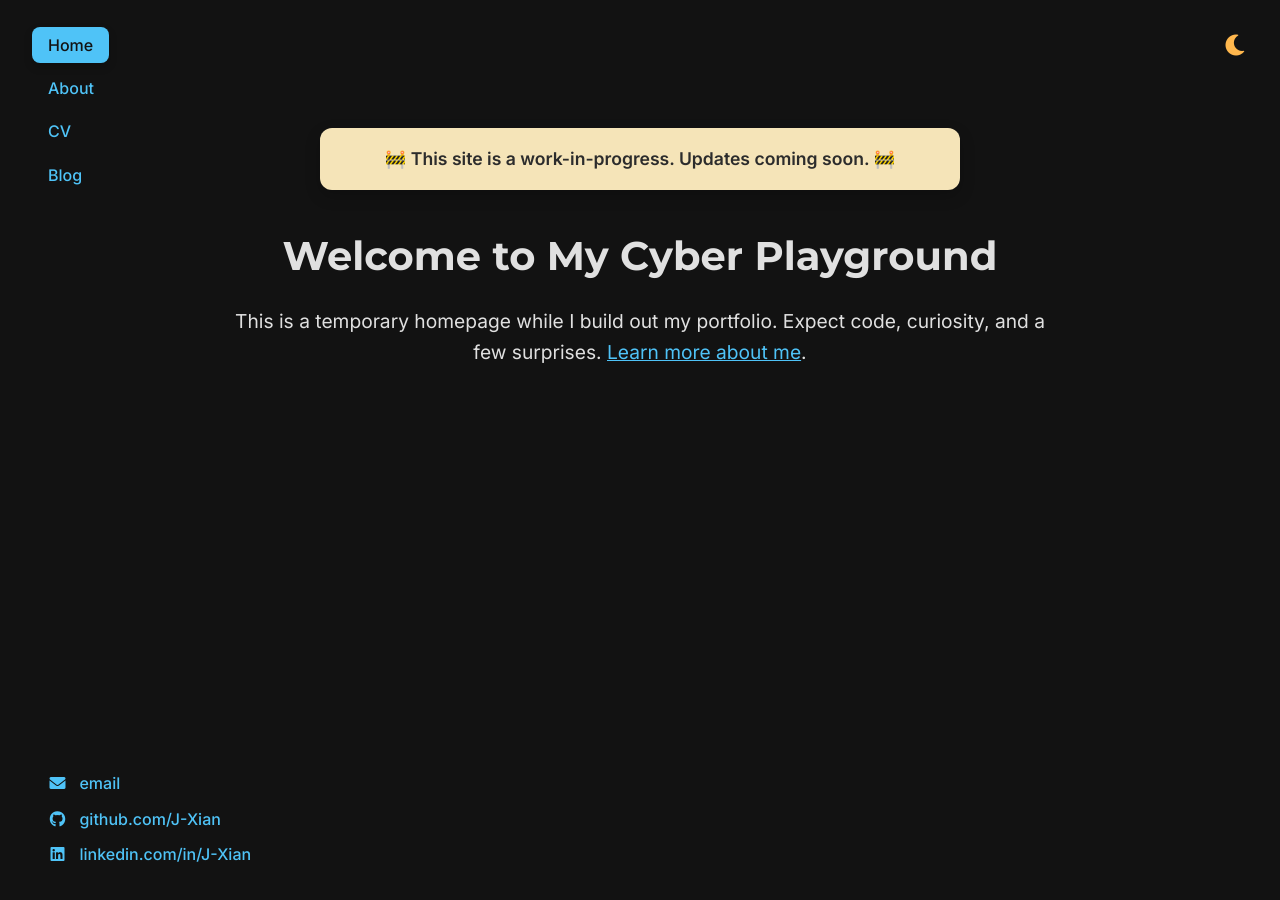
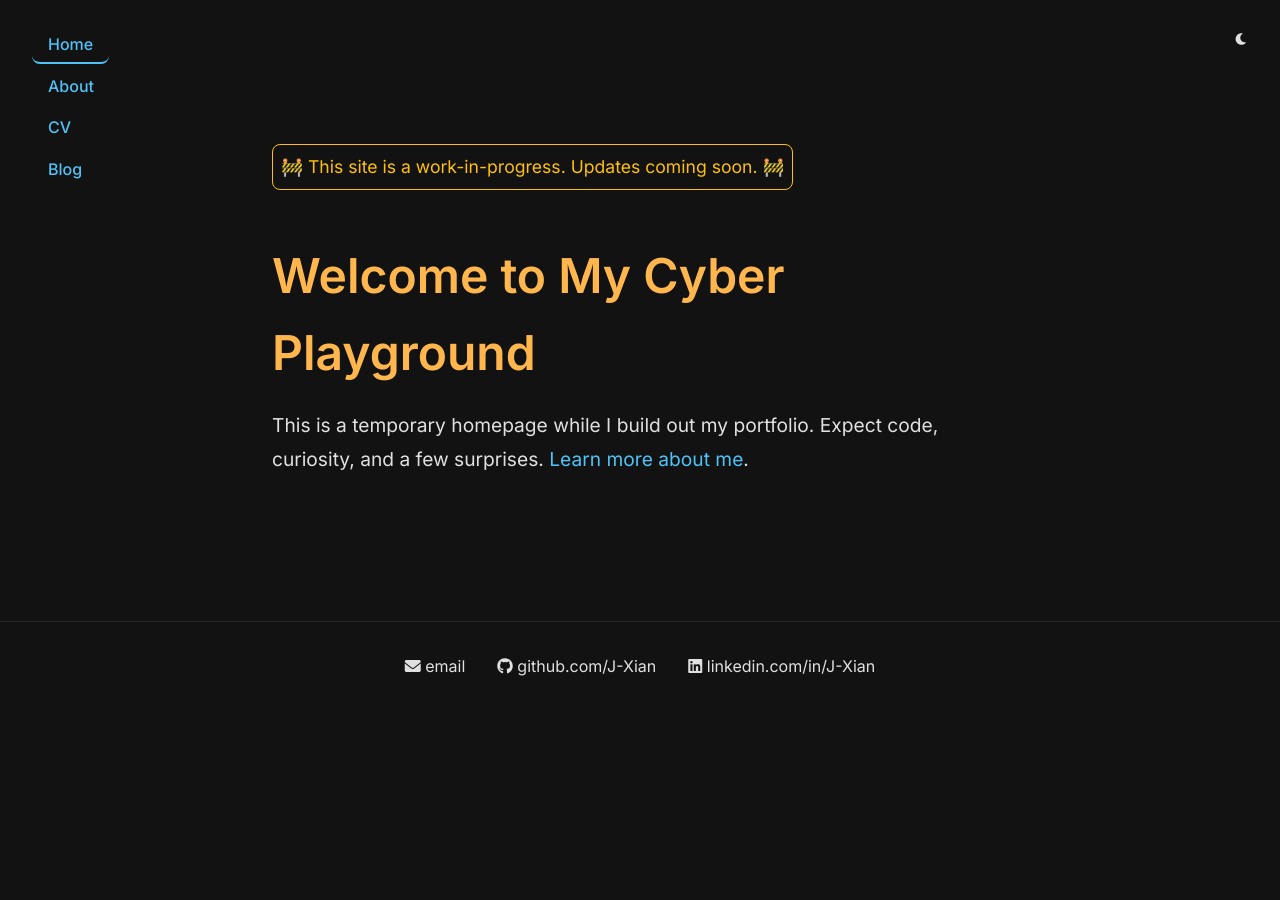
Before and after one commit to J-Xian/J-Xian.github.io, a Jekyll site: the page built from index.html, in a window 1280 px wide. Built offline with Jekyll 4.4.1, drawn with Linux system fonts in a browser that asks for light colours.

Commit message:
Update main.css

```diff
--- a/css/main.css
+++ b/css/main.css
@@ -3,18 +3,15 @@
   --text-color: #e0e0e0;
   --link-color: #4fc3f7;
   --accent-color: #ffb74d;
-  --font-family-body: 'Inter', sans-serif;
-  --font-family-heading: 'Montserrat', sans-serif;
+  --font-family: 'Inter', sans-serif;
 }
 
 body {
   background-color: var(--bg-color);
   color: var(--text-color);
-  font-family: var(--font-family-body);
-  line-height: 1.7; /* Increased for better readability */
+  font-family: var(--font-family);
+  line-height: 1.6;
   transition: background-color 0.3s ease, color 0.3s ease;
-  /* Reset the counter for blog posts */
-  counter-reset: blog-post-counter;
 }
 
 body[data-theme="light"] {
@@ -51,167 +48,128 @@ nav a {
   cursor: pointer;
   padding: 0.5rem 1rem;
   border-radius: 8px;
-  transition: background-color 0.3s ease, color 0.3s ease, transform 0.3s ease;
-  color: var(--link-color);
+  transition: background-color 0.3s ease, color 0.3s ease;
 }
 
-nav a:hover, nav a.active {
-  background-color: var(--link-color);
-  color: var(--bg-color);
-  transform: translateY(-2px);
-  box-shadow: 0 4px 8px rgba(0, 0, 0, 0.2);
+nav a:hover {
+  background-color: rgba(255, 255, 255, 0.1);
+}
+
+nav a.active {
+  color: var(--link-color);
+  border-bottom: 2px solid var(--link-color);
+  padding: 0.5rem 1rem;
+}
+
+/* Container */
+.container {
+  max-width: 800px;
+  margin: 0 auto;
+  padding: 4rem 2rem;
+}
+
+/* Main Content */
+.main-content {
+  padding-top: 5rem;
+}
+
+/* Hero Section */
+.hero {
+  text-align: center;
+  margin-top: 5rem;
+}
+
+.hero-heading {
+  font-size: 3rem;
+  margin-bottom: 1rem;
+  color: var(--accent-color);
+  animation: fadeIn 1.5s ease-in-out;
+}
+
+.hero-paragraph {
+  font-size: 1.2rem;
+  line-height: 1.8;
+  animation: fadeIn 2s ease-in-out;
+}
+
+.wip-banner {
+  font-size: 1.1rem;
+  color: #ffc107;
+  padding: 0.5rem;
+  border: 1px solid #ffc107;
+  border-radius: 8px;
+  display: inline-block;
+  margin-bottom: 2rem;
+  animation: pulsate 2s infinite, fadeIn 1s ease-in-out;
 }
 
 /* Footer */
 footer {
-  position: fixed;
-  bottom: 2rem;
-  left: 2rem;
+  text-align: center;
+  margin-top: 4rem;
+  padding: 2rem 0;
+  border-top: 1px solid rgba(255, 255, 255, 0.1);
 }
 
 footer ul {
   list-style: none;
   display: flex;
-  flex-direction: column;
-  gap: 0.5rem;
+  justify-content: center;
+  gap: 2rem;
 }
 
 .footer-link {
   text-decoration: none;
-  font-weight: 500;
-  cursor: pointer;
-  padding: 0.5rem 1rem;
-  border-radius: 8px;
-  transition: background-color 0.3s ease, color 0.3s ease, transform 0.3s ease;
+  color: var(--text-color);
+  transition: color 0.3s ease;
+}
+
+.footer-link:hover {
   color: var(--link-color);
 }
 
-.footer-link:hover {
-  background-color: var(--link-color);
-  color: var(--bg-color);
-  transform: translateY(-2px);
-  box-shadow: 0 4px 8px rgba(0, 0, 0, 0.2);
-}
-
-.footer-link i {
-  margin-right: 0.5rem;
-  width: 1.2rem;
-  text-align: center;
-}
-
-/* Theme Toggle */
+/* Theme Toggle Button */
 #theme-toggle {
   position: fixed;
   top: 2rem;
   right: 2rem;
-  background: none;
+  background: transparent;
   border: none;
-  font-size: 1.5rem;
   cursor: pointer;
-  color: var(--accent-color);
+  color: var(--text-color);
   transition: transform 0.3s ease, color 0.3s ease;
-  z-index: 1000;
 }
 
 #theme-toggle:hover {
-  transform: scale(1.3) rotate(10deg);
-  color: var(--link-color);
+  transform: scale(1.1);
+  color: var(--accent-color);
 }
 
-/* Container and Main Content */
-.container {
-  padding: 6rem 2rem 4rem;
-  max-width: 900px;
-  margin: auto;
+body[data-theme="light"] #theme-toggle svg {
+  color: #000;
 }
 
-.main-content {
-  text-align: center;
+/* General Content Styling */
+h1, h2, h3, h4, h5, h6 {
+  color: var(--accent-color);
+  margin-top: 1rem;
+  margin-bottom: 0.5rem;
 }
 
-/* Hero Section */
-.hero-heading {
-  font-size: 2.5rem;
-  font-weight: bold;
+p {
   margin-bottom: 1rem;
-  color: var(--text-color);
-  font-family: var(--font-family-heading); /* Apply new heading font */
 }
 
-.hero-paragraph {
-  font-size: 1.2rem;
-  line-height: 1.6;
-  color: var(--text-color);
+a {
+  color: var(--link-color);
+  text-decoration: none;
 }
 
-.hero-paragraph a {
-  color: var(--link-color);
+a:hover {
   text-decoration: underline;
 }
 
-/* Blog Content */
-.blog-post h3 {
-    margin-top: 2.5rem;
-    font-size: 1.5rem;
-    color: var(--accent-color);
-}
-
-.blog-post p {
-    margin: 0.5rem 0;
-    line-height: 1.7;
-}
-
-/* New CSS to handle blog post numbering and layout */
-.blog-post-item {
-    display: flex;
-    align-items: flex-start;
-    text-align: left;
-    margin-bottom: 2rem;
-}
-
-.blog-post-item::before {
-    counter-increment: blog-post-counter;
-    content: counter(blog-post-counter) ".";
-    font-size: 1.5rem;
-    font-weight: bold;
-    color: var(--accent-color);
-    margin-right: 1.5rem;
-}
-
-/* Work-in-Progress Banner */
-.wip-banner {
-  background-color: #f5e4b8;
-  color: #2c2c2c;
-  padding: 1rem 1.5rem;
-  border-radius: 12px;
-  box-shadow: 0 6px 16px rgba(0, 0, 0, 0.2);
-  font-weight: 600;
-  font-size: 1.1rem;
-  text-align: center;
-  max-width: 640px;
-  margin: 2rem auto;
-  position: relative;
-  opacity: 0;
-  animation: slideDownFade 1s ease-out forwards;
-}
-
-.wip-banner:hover {
-  box-shadow: 0 8px 24px rgba(0, 0, 0, 0.2);
-  transform: translateY(-2px);
-}
-
-@keyframes slideDownFade {
-  from {
-    transform: translateY(-200%);
-    opacity: 0;
-  }
-  to {
-    transform: translateY(0);
-    opacity: 1;
-  }
-}
-
-/* Fade-in Animation for pages */
+/* Fade-in Animation */
 .fade-in {
   opacity: 0;
   transform: translateY(20px);
@@ -223,50 +181,42 @@ footer ul {
   transform: translateY(0);
 }
 
-/* CV Page Download Button */
-.button {
-  display: inline-block;
-  background-color: var(--link-color);
-  color: var(--bg-color);
-  padding: 1rem 2rem;
-  border-radius: 8px;
-  font-weight: bold;
-  text-decoration: none;
-  transition: transform 0.3s ease, box-shadow 0.3s ease;
-  margin-top: 2rem;
-}
-
-.button:hover {
-  transform: translateY(-3px);
-  box-shadow: 0 6px 12px rgba(0, 0, 0, 0.25);
-}
-
 /* Responsive Design for Mobile Devices */
 @media (max-width: 600px) {
+  /* Adjusting top and bottom padding for more space */
   body {
     padding-top: 5rem;
     padding-bottom: 5rem;
   }
+
   .container {
-    padding: 2rem 1rem;
+    padding: 2rem 1rem; /* Reduce padding on mobile */
   }
-  nav, footer {
+
+  /* Make navigation non-fixed on mobile and center them */
+  nav {
     position: static;
     display: flex;
     justify-content: center;
     width: 100%;
     margin: 1rem 0;
   }
+
   nav ul {
     flex-direction: row;
-    gap: 0.5rem;
+    justify-content: center;
+    gap: 0.5rem; /* Reduce gap for tighter layout */
   }
+
   .hero-heading {
     font-size: 2rem;
   }
+
   .hero-paragraph {
     font-size: 1rem;
   }
+
+  /* Keep theme toggle fixed at the top right for mobile */
   #theme-toggle {
     position: fixed;
     top: 2rem;
@@ -274,34 +224,10 @@ footer ul {
     margin: 0;
     display: block;
   }
+
+  /* Make social links in footer align correctly */
   footer ul {
     flex-direction: column;
-    align-items: center;
-    gap: 0.5rem;
-  }
-  .footer-link {
-    white-space: nowrap;
-  }
-  .wip-banner {
-    padding: 0.5rem 1rem;
-    font-size: 0.8rem;
-  }
-
-  /* Blog page mobile styling */
-  .blog-post h3 {
-    font-size: 1.2rem;
-    margin-top: 1rem;
-  }
-
-  /* Adjust the blog list for mobile view */
-  .blog-post-item {
-    flex-direction: column;
-    text-align: left;
-    padding-left: 1rem;
-  }
-
-  .blog-post-item::before {
-    font-size: 1.2rem;
-    margin-bottom: 0.5rem;
+    gap: 1rem;
   }
 }
```
